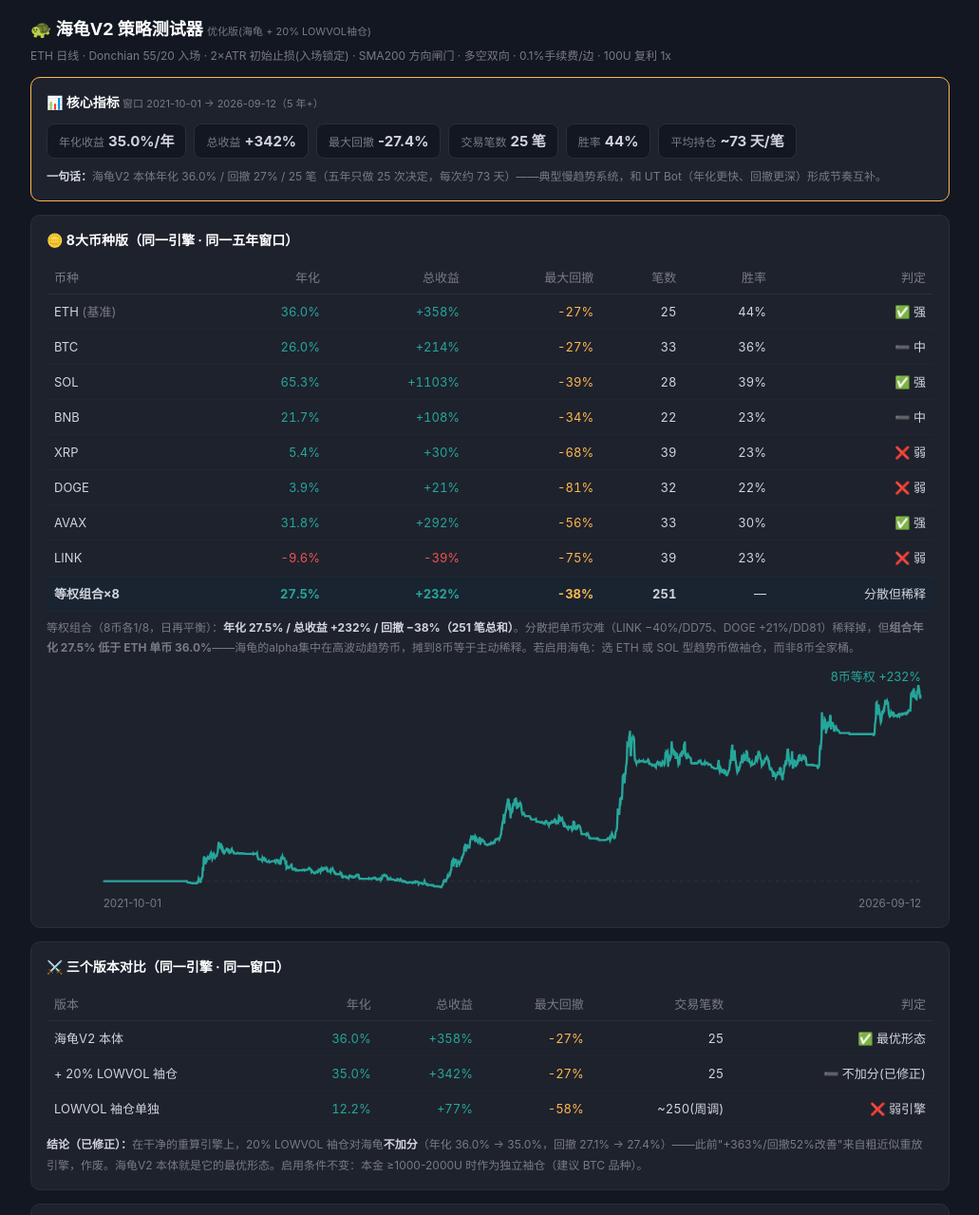
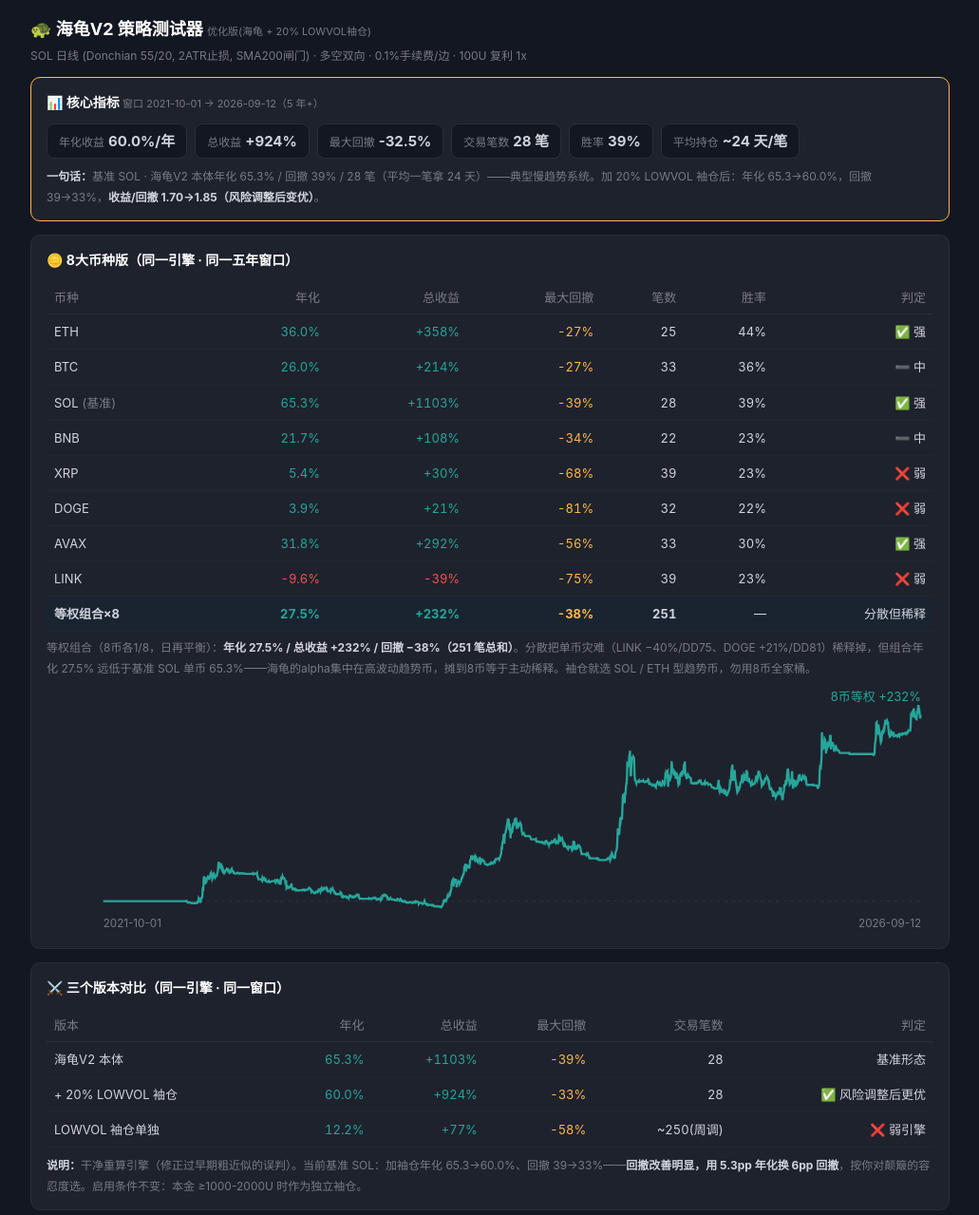
Before and after one commit to yuf22300-lmyfy/utbot-watch, a plain HTML site: page turtle.html in a window 1280 px wide. Shown: the top 1279 px of the page at 95% size, without its empty margins (124-1155 px from the left). Drawn offline with Linux system fonts and the light colour scheme.

Commit message:
turtle tester baseline -> SOL (CAGR 65.3%/DD39%/28tr, cross-validated vs 8-coin run; SOL+LOWVOL sleeve DD 39->32 risk-adjusted better)

```diff
--- a/turtle.html
+++ b/turtle.html
@@ -44,16 +44,14 @@
 <div class="card">
   <h2>🪙 8大币种版（同一引擎 · 同一五年窗口）</h2>
   <table id="c8T"><thead><tr><th>币种</th><th>年化</th><th>总收益</th><th>最大回撤</th><th>笔数</th><th>胜率</th><th>判定</th></tr></thead><tbody></tbody></table>
-  <div class="note" style="margin-top:6px;">等权组合（8币各1/8，日再平衡）：<b id="pfLine"></b>。分散把单币灾难（LINK −40%/DD75、DOGE +21%/DD81）稀释掉，但<strong>组合年化 27.5% 低于 ETH 单币 36.0%</strong>——海龟的alpha集中在高波动趋势币，摊到8币等于主动稀释。若启用海龟：选 ETH 或 SOL 型趋势币做袖仓，而非8币全家桶。</div>
+  <div class="note" style="margin-top:6px;">等权组合（8币各1/8，日再平衡）：<b id="pfLine"></b>。分散把单币灾难（LINK −40%/DD75、DOGE +21%/DD81）稀释掉，但组合年化 27.5% 远低于基准 SOL 单币 65.3%——海龟的alpha集中在高波动趋势币，摊到8币等于主动稀释。袖仓就选 SOL / ETH 型趋势币，勿用8币全家桶。</div>
   <div style="margin-top:10px;" id="eq8"></div>
 </div>
 
 <div class="card">
   <h2>⚔️ 三个版本对比（同一引擎 · 同一窗口）</h2>
   <table id="cmpT"><thead><tr><th>版本</th><th>年化</th><th>总收益</th><th>最大回撤</th><th>交易笔数</th><th>判定</th></tr></thead><tbody></tbody></table>
-  <div class="note" style="margin-top:8px;">
-    <b>结论（已修正）：</b>在干净的重算引擎上，20% LOWVOL 袖仓对海龟<b>不加分</b>（年化 36.0% → 35.0%，回撤 27.1% → 27.4%）——此前"+363%/回撤52%改善"来自粗近似重放引擎，作废。海龟V2 本体就是它的最优形态。启用条件不变：本金 ≥1000-2000U 时作为独立袖仓（建议 BTC 品种）。
-  </div>
+  <div class="note" style="margin-top:8px;" id="cmpNote"></div>
 </div>
 
 <div class="card">
@@ -79,21 +77,27 @@
 <script>
 (function(){
   var M = TDATA.meta;
+  document.getElementById("subLine").textContent = M.inst + " · 多空双向 · 0.1%手续费/边 · 100U 复利 1x";
   document.getElementById("win").textContent = "窗口 " + M.start + " → " + M.end + "（" + (M.end.slice(0,4)-M.start.slice(0,4)) + " 年+）";
   function chip(l, v, c){ return '<div class="chip">' + l + '<b class="' + (c||"") + '">' + v + '</b></div>'; }
+  var holdSum = 0;
+  function iD(s){ return Date.UTC(+s.slice(0,4), +s.slice(5,7)-1, +s.slice(8,10)); }
+  for (var h0 = 0; h0 < TDATA.trades.length; h0++) holdSum += (iD(TDATA.trades[h0].outD) - iD(TDATA.trades[h0].inD)) / 86400000;
+  var avgHold = TDATA.trades.length ? Math.round(holdSum / TDATA.trades.length) : 0;
   var h = "";
   h += chip("年化收益", M.cagr.toFixed(1) + "%/年", M.cagr >= 0 ? "up" : "dn");
   h += chip("总收益", (M.total >= 0 ? "+" : "") + M.total.toFixed(0) + "%", M.total >= 0 ? "up" : "dn");
   h += chip("最大回撤", "-" + M.maxDD.toFixed(1) + "%", "am");
   h += chip("交易笔数", M.trades + " 笔");
   h += chip("胜率", M.winRate + "%");
-  h += chip("平均持仓", "~73 天/笔", "mut");
+  h += chip("平均持仓", "~" + avgHold + " 天/笔", "mut");
   document.getElementById("chips").innerHTML = h;
-  document.getElementById("verdict").innerHTML = "<b>一句话：</b>海龟V2 本体年化 " + M.turtleAlone.cagr.toFixed(1) + "% / 回撤 " + M.turtleAlone.maxDD.toFixed(0) + "% / " + M.trades + " 笔（五年只做 " + M.trades + " 次决定，每次约 73 天）——典型慢趋势系统，和 UT Bot（年化更快、回撤更深）形成节奏互补。";
+  var rrT = M.turtleAlone.cagr / M.turtleAlone.maxDD, rrB = M.cagr / M.maxDD;
+  document.getElementById("verdict").innerHTML = "<b>一句话：</b>基准 " + M.inst.split(" ")[0] + " · 海龟V2 本体年化 " + M.turtleAlone.cagr.toFixed(1) + "% / 回撤 " + M.turtleAlone.maxDD.toFixed(0) + "% / " + M.trades + " 笔（平均一笔拿 " + avgHold + " 天）——典型慢趋势系统。加 20% LOWVOL 袖仓后：年化 " + M.turtleAlone.cagr.toFixed(1) + "→" + M.cagr.toFixed(1) + "%，回撤 " + M.turtleAlone.maxDD.toFixed(0) + "→" + M.maxDD.toFixed(0) + "%，<b>收益/回撤 " + rrT.toFixed(2) + "→" + rrB.toFixed(2) + (rrB > rrT ? "（风险调整后变优）" : "（不加分）") + "</b>。";
 
   var cmp = [
-    ["海龟V2 本体", M.turtleAlone.cagr, M.turtleAlone.total, M.turtleAlone.maxDD, M.trades, "✅ 最优形态"],
-    ["+ 20% LOWVOL 袖仓", M.cagr, M.total, M.maxDD, M.trades, "➖ 不加分(已修正)"],
+    ["海龟V2 本体", M.turtleAlone.cagr, M.turtleAlone.total, M.turtleAlone.maxDD, M.trades, "基准形态"],
+    ["+ 20% LOWVOL 袖仓", M.cagr, M.total, M.maxDD, M.trades, (M.cagr / M.maxDD > M.turtleAlone.cagr / M.turtleAlone.maxDD) ? "✅ 风险调整后更优" : "➖ 不加分"],
     ["LOWVOL 袖仓单独", 12.2, M.sleeveAlone.total, M.sleeveAlone.maxDD, "~250(周调)", "❌ 弱引擎"]
   ];
   var tb = document.querySelector("#cmpT tbody"), rows = "";
@@ -102,6 +106,7 @@
     rows += "<tr><td>" + r[0] + "</td><td class='" + (r[1] >= 0 ? "up" : "dn") + "'>" + r[1].toFixed(1) + "%</td><td class='" + (r[2] >= 0 ? "up" : "dn") + "'>" + (r[2] >= 0 ? "+" : "") + r[2].toFixed(0) + "%</td><td class='am'>-" + r[3].toFixed(0) + "%</td><td>" + r[4] + "</td><td>" + r[5] + "</td></tr>";
   }
   tb.innerHTML = rows;
+  document.getElementById("cmpNote").innerHTML = "<b>说明：</b>干净重算引擎（修正过早期粗近似的误判）。当前基准 " + M.inst.split(" ")[0] + "：加袖仓年化 " + M.turtleAlone.cagr.toFixed(1) + "→" + M.cagr.toFixed(1) + "%、回撤 " + M.turtleAlone.maxDD.toFixed(0) + "→" + M.maxDD.toFixed(0) + "%——<b>" + (M.maxDD < M.turtleAlone.maxDD - 2 ? "回撤改善明显，用 " + (M.turtleAlone.cagr - M.cagr).toFixed(1) + "pp 年化换 " + (M.turtleAlone.maxDD - M.maxDD).toFixed(0) + "pp 回撤" : "对回撤无实质改善") + "</b>，按你对颠簸的容忍度选。启用条件不变：本金 ≥1000-2000U 时作为独立袖仓。";
 
   var ytb = document.querySelector("#yrT tbody"), yr = "";
   for (var y = 0; y < TDATA.yearly.length; y++) {
@@ -146,7 +151,7 @@
     for (var i8 = 0; i8 < TDATA8.coins.length; i8++) {
       var C = TDATA8.coins[i8];
       var verdict = C.cagr >= 30 ? "✅ 强" : (C.cagr >= 15 ? "➖ 中" : "❌ 弱");
-      r8 += "<tr><td>" + C.coin + (C.coin === "ETH" ? " <span class='mut'>(基准)</span>" : "") + "</td><td class='" + (C.cagr >= 0 ? "up" : "dn") + "'>" + C.cagr.toFixed(1) + "%</td><td class='" + (C.total >= 0 ? "up" : "dn") + "'>" + (C.total >= 0 ? "+" : "") + C.total.toFixed(0) + "%</td><td class='am'>-" + C.maxDD.toFixed(0) + "%</td><td>" + C.trades + "</td><td>" + C.wr + "%</td><td>" + verdict + "</td></tr>";
+      r8 += "<tr><td>" + C.coin + (C.coin === TDATA.meta.inst.split(" ")[0] ? " <span class='mut'>(基准)</span>" : "") + "</td><td class='" + (C.cagr >= 0 ? "up" : "dn") + "'>" + C.cagr.toFixed(1) + "%</td><td class='" + (C.total >= 0 ? "up" : "dn") + "'>" + (C.total >= 0 ? "+" : "") + C.total.toFixed(0) + "%</td><td class='am'>-" + C.maxDD.toFixed(0) + "%</td><td>" + C.trades + "</td><td>" + C.wr + "%</td><td>" + verdict + "</td></tr>";
     }
     var P8 = TDATA8.portfolio;
     r8 += "<tr style='background:#1a2430;'><td><b>等权组合×8</b></td><td class='up'><b>" + P8.cagr.toFixed(1) + "%</b></td><td class='up'><b>+" + P8.total.toFixed(0) + "%</b></td><td class='am'><b>-" + P8.maxDD.toFixed(0) + "%</b></td><td><b>" + P8.trades + "</b></td><td>—</td><td>分散但稀释</td></tr>";
```
Also changed, not shown: turtle_data.js.
